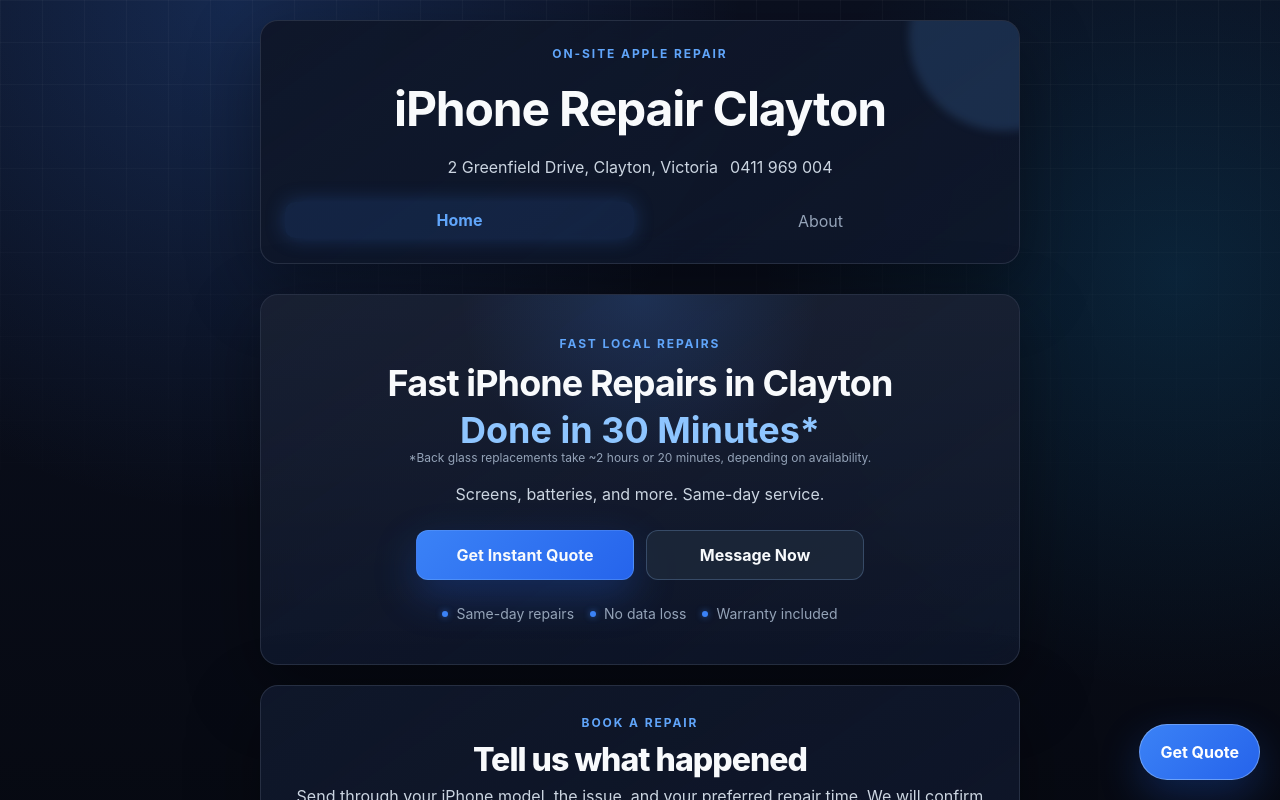
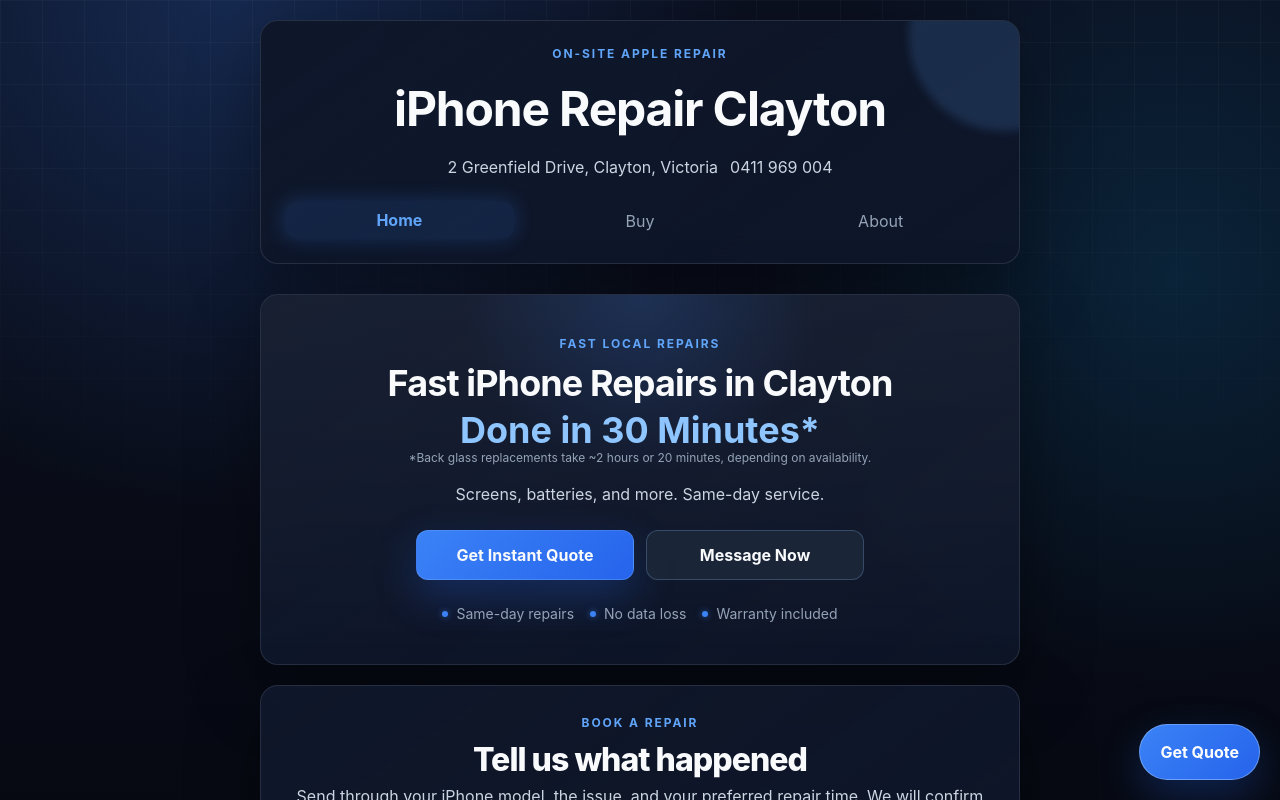
Before and after one commit to SemogEnaz/repair_website, a Vue app: page / in a window 1280 px wide. Shown: the top 800 px of the page. Built offline with nearby package versions, Linux system fonts and the light colour scheme.

Commit message:
Added Buy page to nav bar and router, don't know why it didnt carry over, I guess you need to make all the changes to the new feature in the branch

```diff
--- a/src/App.vue
+++ b/src/App.vue
@@ -20,6 +20,7 @@
         <!-- Nav buttons for desktop-->
         <div class="hidden sm:flex w-full gap-3 items-center justify-center">
           <RouterLink to="/" class="nav-item button-shape w-full text-center" active-class="nav-active">Home</RouterLink>
+          <RouterLink to="/buy" class="nav-item button-shape w-full text-center" active-class="nav-active">Buy</RouterLink>
           <RouterLink to="/about" class="nav-item button-shape w-full text-center" active-class="nav-active">About</RouterLink>
         </div>
 
--- a/src/router/index.js
+++ b/src/router/index.js
@@ -6,6 +6,7 @@ const router = createRouter({
   routes: [
     { path: '/', name: 'home', component: HomePage },
     { path: '/about', name: 'about', component: () => import('@/views/AboutView.vue') },
+    { path: '/buy', name: 'buy', component: () => import('@/views/BuyView.vue') },
   ],
   scrollBehavior(to, from, savedPosition) {
     if (to.hash) return { el: to.hash, behavior: 'smooth' }
```
